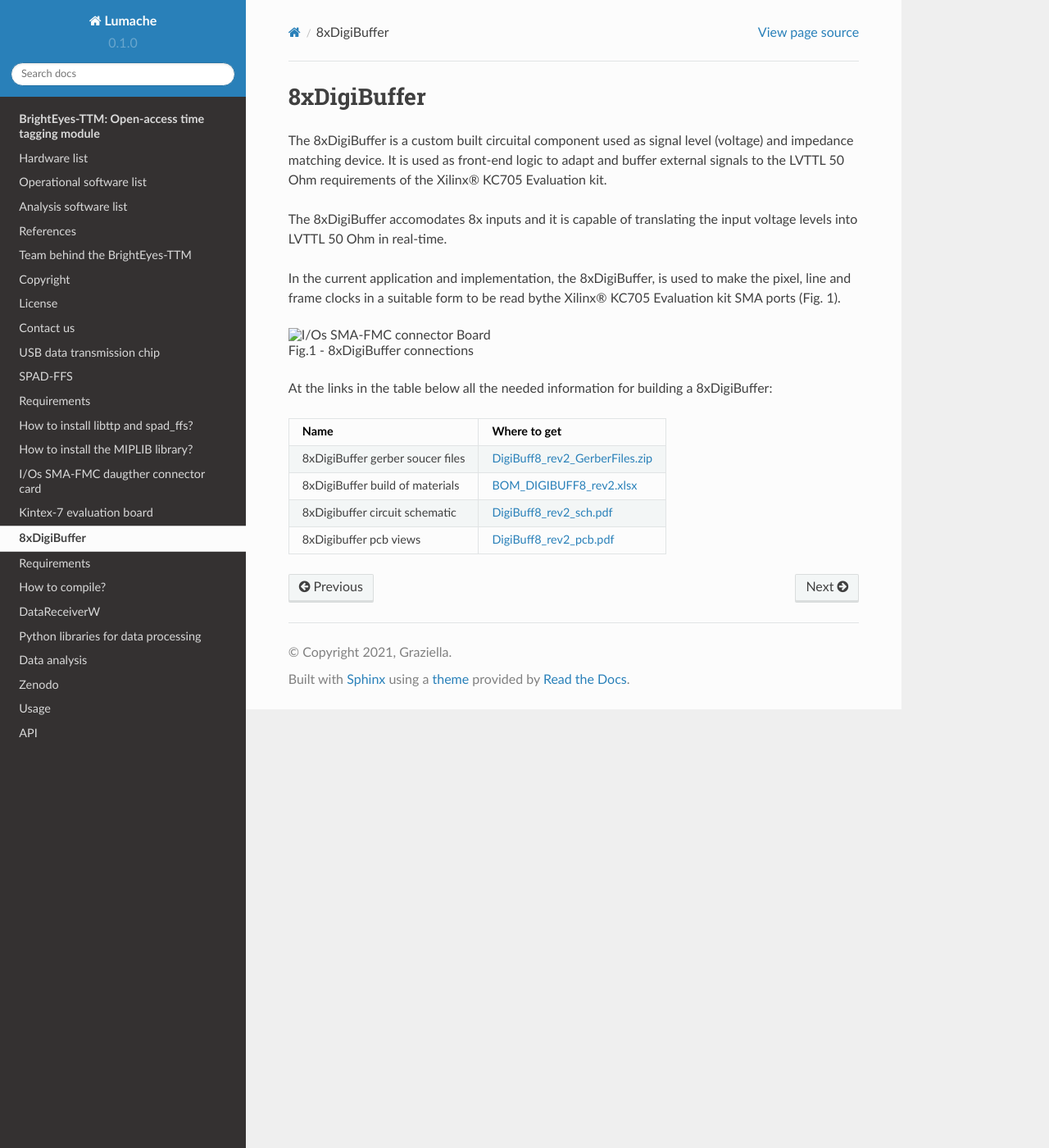
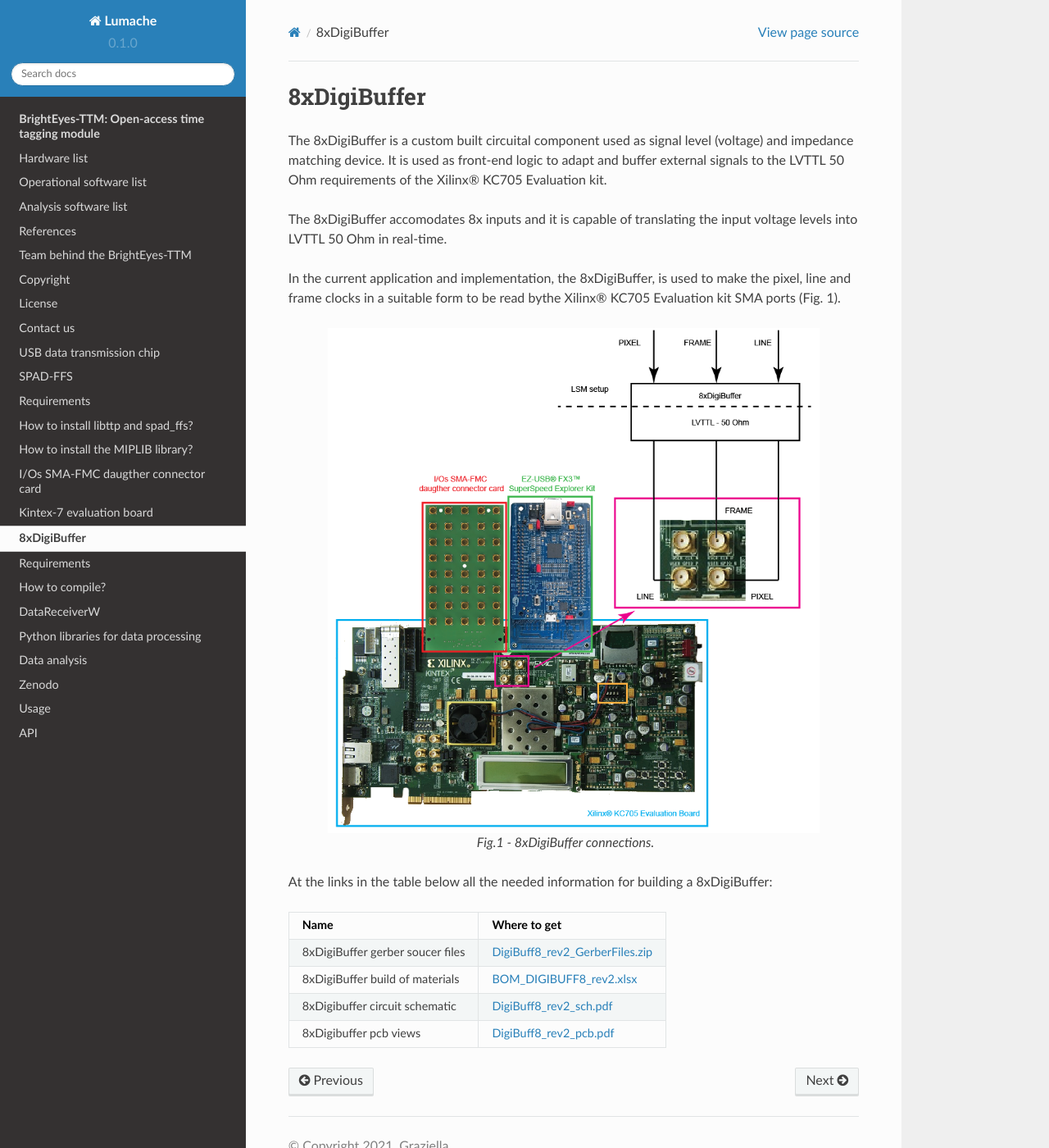
Before and after one commit to mattia-donato/BrightEyes-TTM-docs, a Sphinx documentation site: the page built from docs/source/DigiBuffer.rst, in a window 1280 px wide and 1400 px high. Shown: the whole window at 82% size. Built offline with Sphinx 7.4.7 and the Read the Docs theme 2.0.0, drawn with Linux system fonts in a browser that asks for light colours.

Commit message:
Update DigiBuffer.rst

```diff
--- a/docs/source/DigiBuffer.rst
+++ b/docs/source/DigiBuffer.rst
@@ -9,13 +9,12 @@
 In the current application and implementation, the 8xDigiBuffer, is used to make the pixel, line and frame clocks in a suitable form to be read bythe Xilinx® KC705 Evaluation kit SMA ports (Fig. 1).
 
 
-.. raw:: html
+.. figure:: img/8xDigiBuffer_connections.PNG
+ :alt: I/Os SMA-FMC connector Board
+ :width: 600
+ :align: center
 
-   <figure>
-     <img src="/docs/img/8xDigiBuffer_connections.PNG" alt="I/Os SMA-FMC connector Board" width="600"/>
-     <figcaption>Fig.1 - 8xDigiBuffer connections </figcaption>
-   </figure>
-
+ Fig.1 - 8xDigiBuffer connections.
 
 At the links in the table below all the needed information for building a 8xDigiBuffer:
 
```
